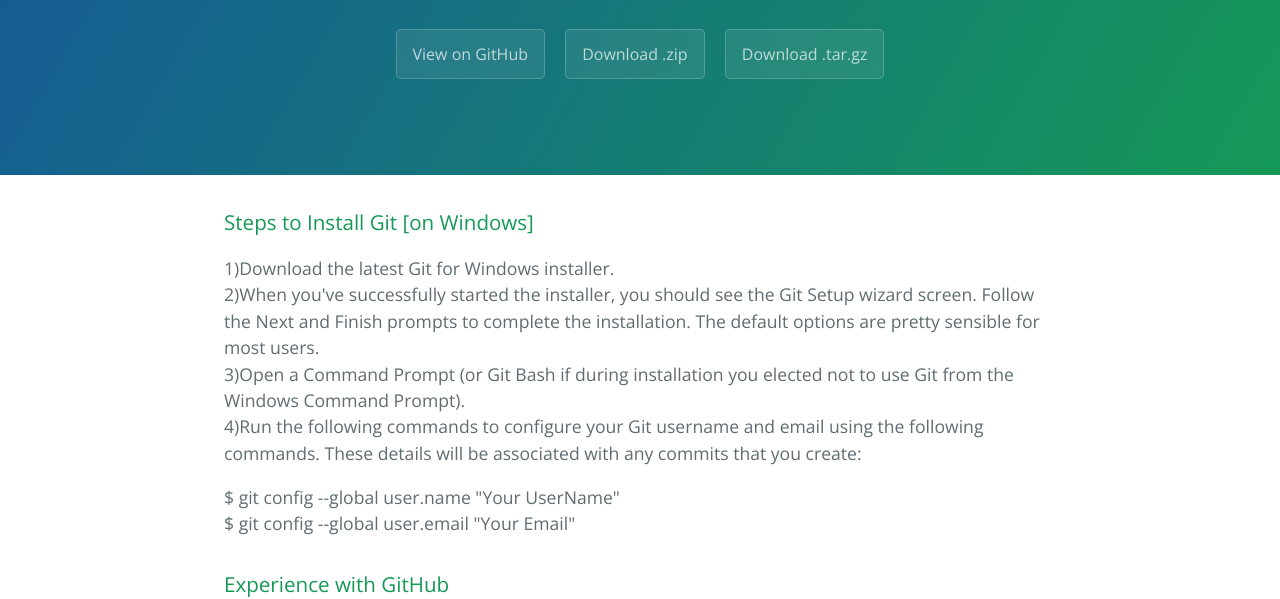
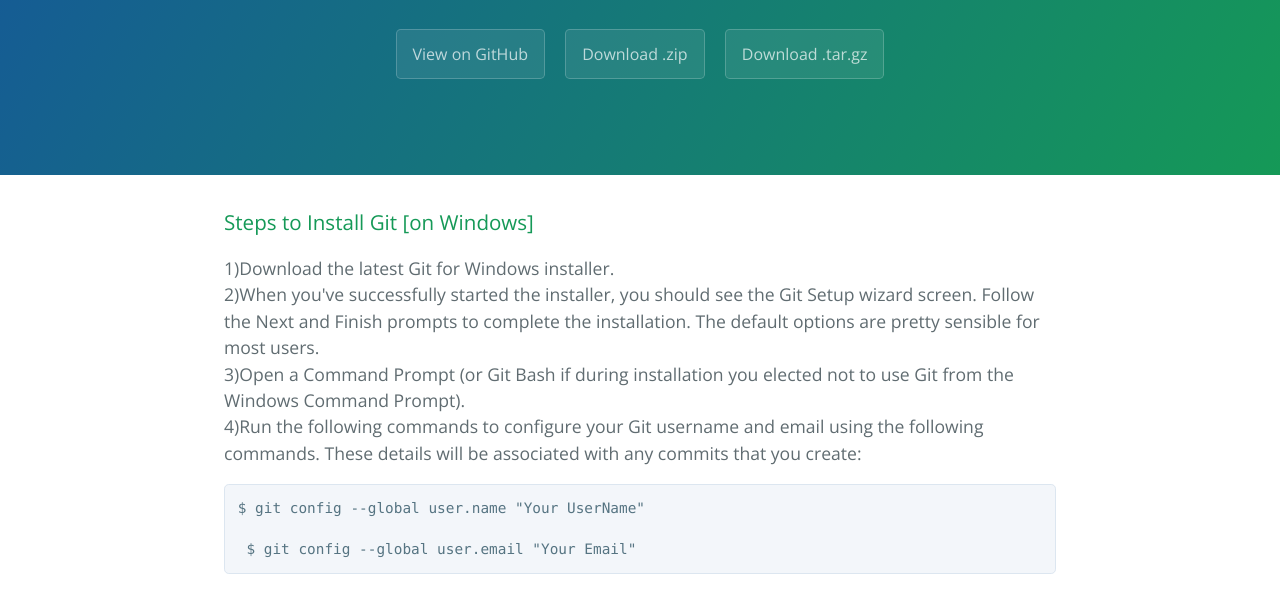
Before and after one commit to samnarang/Hobby-Programs, a plain HTML site: page index.html in a window 1280 px wide. Shown: the part 208-807 px from the top of the page. Drawn offline with nearby package versions, Linux system fonts and the light colour scheme.

```diff
--- a/index.html
+++ b/index.html
@@ -27,8 +27,8 @@
 3)Open a Command Prompt (or Git Bash if during installation you elected not to use Git from the Windows Command Prompt).<br>
 4)Run the following commands to configure your Git username and email using the following commands. These details will be associated with any commits that you create:<br></p>
 
-<p>$ git config --global user.name "Your UserName"<br>
- $ git config --global user.email "Your Email"</p>
+<p></p><pre><code>$ git config --global user.name "Your UserName"<br>
+ $ git config --global user.email "Your Email"</code></pre>
 
 <h3>
 <a id="experience-with-github" class="anchor" href="#experience-with-github" aria-hidden="true"><span aria-hidden="true" class="octicon octicon-link"></span></a>Experience with GitHub</h3>
```
Also changed, not shown: params.json (+1 -1 lines).
